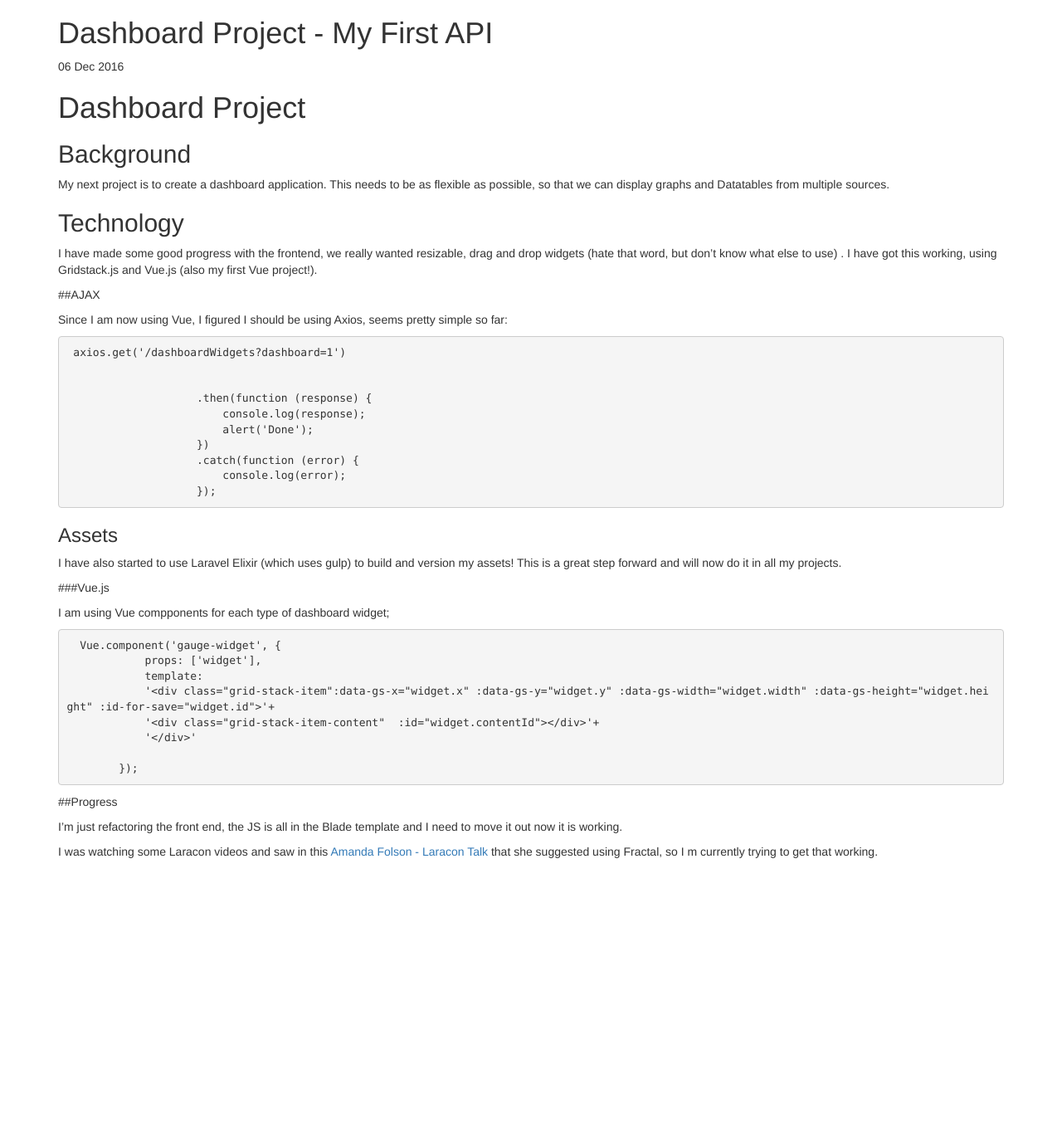
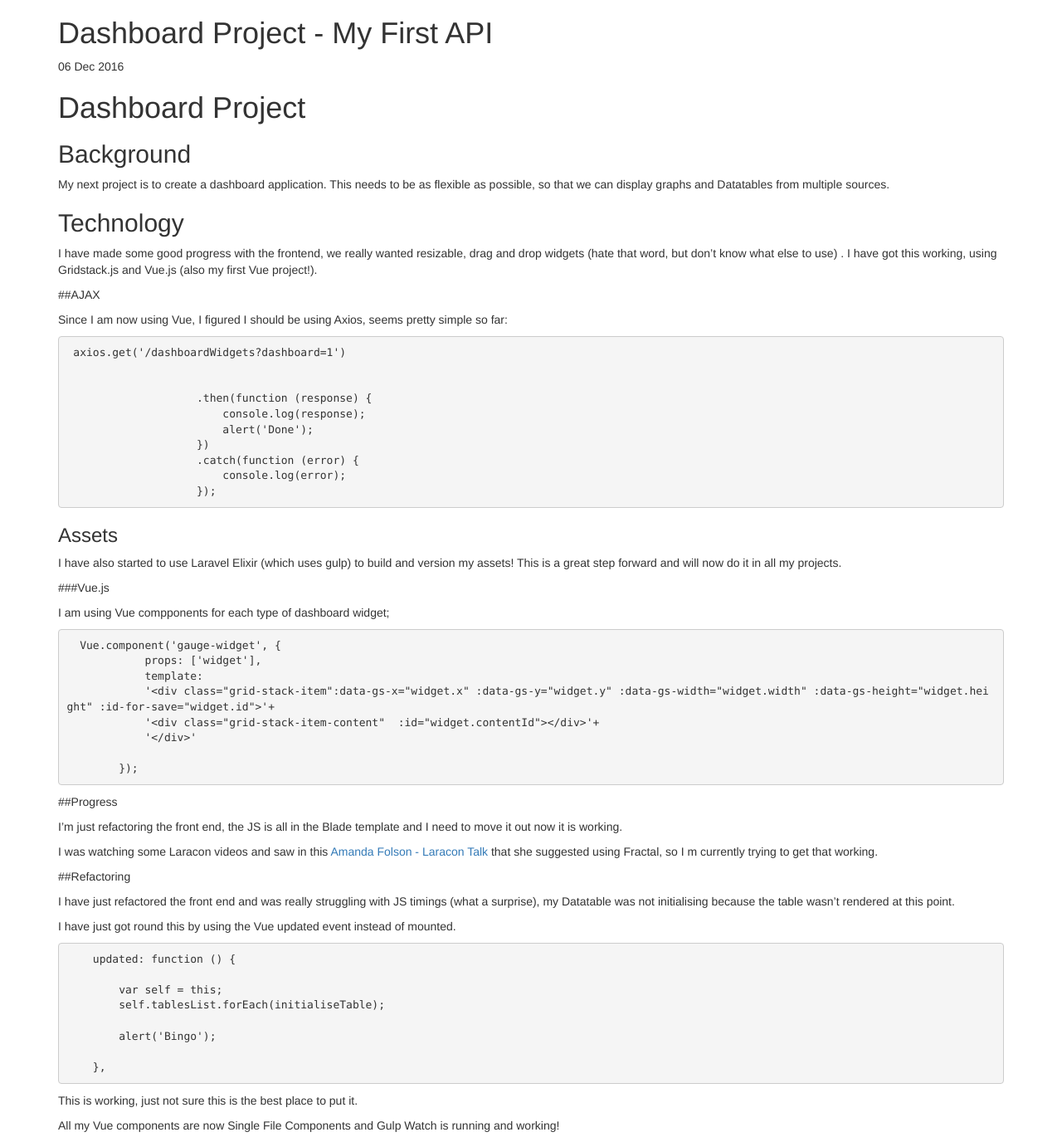
Before and after one commit to ArtisanTinkerer/ArtisanTinkerer.github.io, a Jekyll site: the page built from _posts/2016-12-06-Dashboard-Project.md, in a window 1280 px wide. Shown: the whole page at 83% size. Built offline with Jekyll 4.4.1, drawn with Linux system fonts in a browser that asks for light colours; before the commit the page ends 1046 px from its top, so only the background shows below that.

Commit message:
Update 2016-12-06-Dashboard-Project.md

````diff
--- a/_posts/2016-12-06-Dashboard-Project.md
+++ b/_posts/2016-12-06-Dashboard-Project.md
@@ -57,3 +57,23 @@ I am using Vue compponents for each type of dashboard widget;
 I'm just refactoring the front end, the JS is all in the Blade template and I need to move it out now it is working.
 
 I was watching some Laracon videos and saw in this [Amanda Folson - Laracon Talk](https://streamacon.com/video/laracon-us/amanda-folson-apis-with-lumen) that she suggested using Fractal, so I m currently trying to get that working.
+
+##Refactoring
+
+I have just refactored the front end and was really struggling with JS timings (what a surprise), my Datatable was not initialising because the table wasn't rendered at this point.
+
+I have just got round this by using the Vue updated event instead of mounted.
+```
+    updated: function () {
+
+        var self = this;
+        self.tablesList.forEach(initialiseTable);
+
+        alert('Bingo');
+
+    },
+```
+
+This is working, just not sure this is the best place to put it.
+
+All my Vue components are now Single File Components and Gulp Watch is running and working!
````
